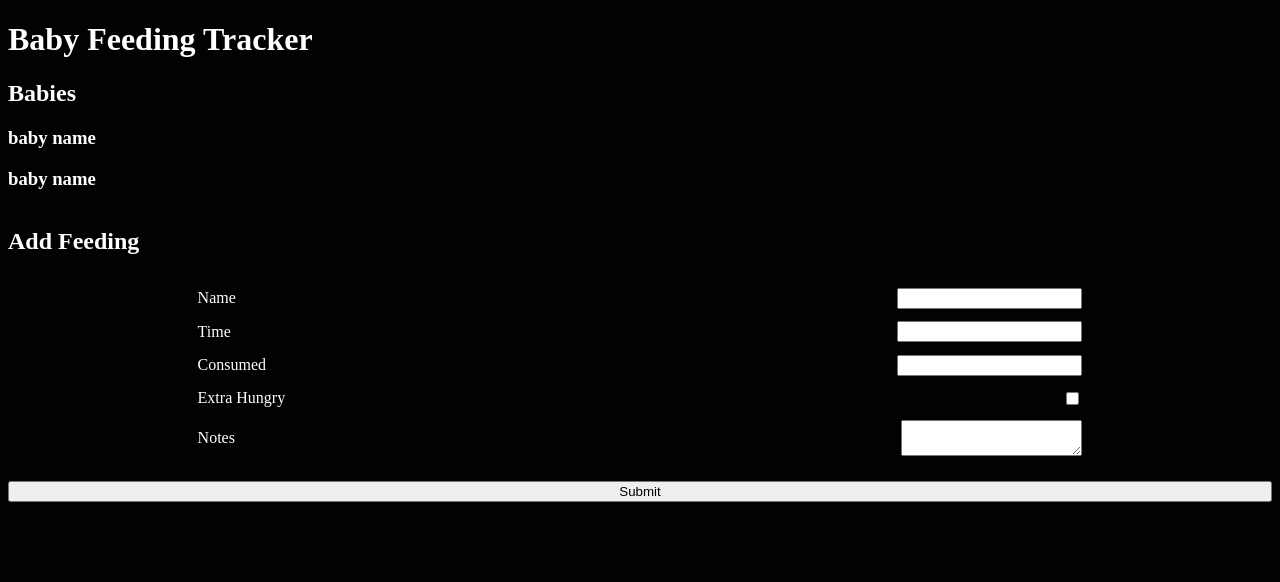
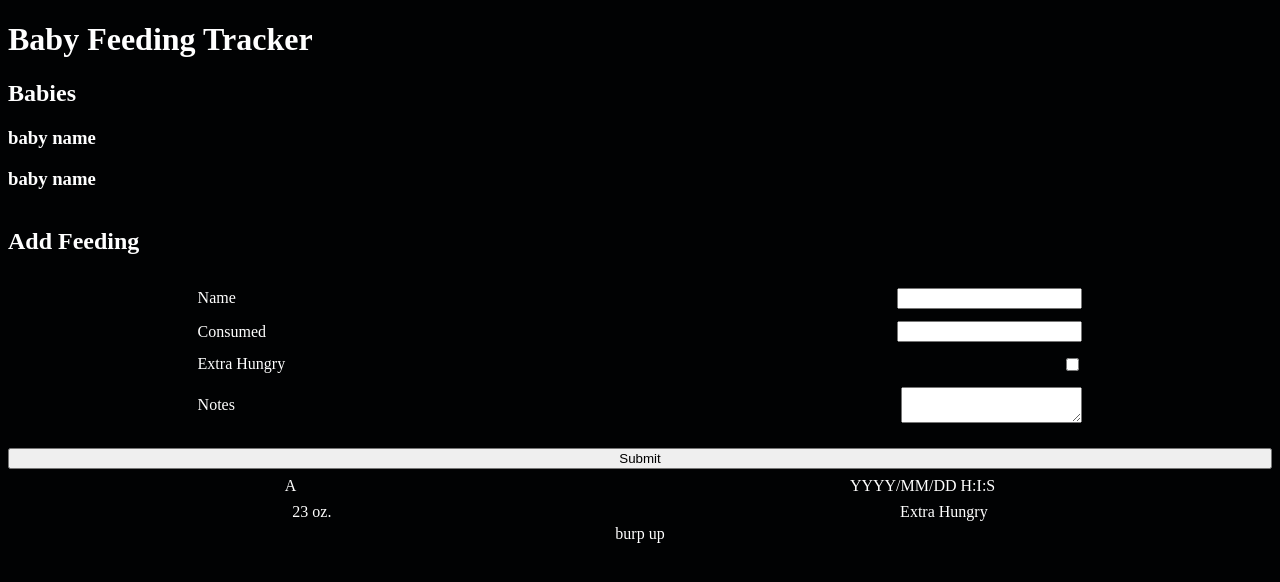
Before and after one commit to Richardaeld/baby-feeding-tacker, a React (Vite) app: page / in a window 1280 px wide. Shown: the top 582 px of the page. Built offline with nearby package versions, Linux system fonts and the light colour scheme.

Commit message:
created/added Feeding and FeedingItem components

```diff
--- a/src/App.jsx
+++ b/src/App.jsx
@@ -1,5 +1,7 @@
 // import { useState } from 'react'
+import { useState } from 'react';
 import { Form } from './components/Form';
+import { Feeding } from './components/Feeding';
 
 const form = {
   header: 'Add Feeding',
@@ -8,10 +10,10 @@ const form = {
       name:'name',
       type: 'input',
     },
-    {
-      name: 'time',
-      type: 'input',
-    },
+    // {
+    //   name: 'time',
+    //   type: 'input',
+    // },
     {
       name: 'consumed',
       type: 'input',
@@ -29,8 +31,33 @@ const form = {
 }
 form.inputs.map(input => input.key = crypto.randomUUID());
 
+const feedings= [
+  {
+      key:crypto.randomUUID,
+      name: 'A',
+      time: "YYYY/MM/DD H:I:S",
+      consumed: 23,
+      extra_hungry: true,
+      notes: 'burp up',
+  }
+];
+
 export function App() {
-  // const [count, setCount] = useState(0)
+  const [feeding, setFeeding] = useState("");
+
+  function addFeeding (feeding) {
+    setFeeding(currentFeedings => [
+      ...currentFeedings,
+      {
+        key:feeding.key,
+        time:new Date(),
+        consumed:feeding.consumed,
+        extra_hungry:feeding.extra_hungry,
+        notes:feeding.notes,
+      }
+    ])
+  }
+
 
   return (
     <main>
@@ -44,8 +71,8 @@ export function App() {
           <h3>baby name</h3>
         </div>
       </div>
-
-    <Form form={form}></Form>
+      <Form form={form}></Form>
+      <Feeding feedings={feedings}/>
 
     </main>
   )
--- /dev/null
+++ b/src/components/Feeding.jsx
@@ -0,0 +1,11 @@
+import FeedingItem from "./FeedingItem";
+
+export function Feeding({ feedings }) {
+  return (
+    <section>
+      {feedings.map(feeding =>
+         <FeedingItem key={feeding.key} feeding={feeding} />)
+      }
+    </section>
+  )
+}
--- /dev/null
+++ b/src/components/FeedingItem.jsx
@@ -0,0 +1,16 @@
+
+export default function FeedingItem({ feeding }) {
+  return (
+      <div className="feeding-item">
+         <div>
+            <div>{feeding.name}</div>
+            <div>{feeding.time}</div>
+         </div>
+         <div>
+            <div>{feeding.consumed} oz.</div>
+            <div>{feeding.extra_hungry ? "Extra Hungry" : ""}</div>
+         </div>
+         <div>{feeding.notes}</div>
+      </div>
+  )
+}
--- a/src/css/index.css
+++ b/src/css/index.css
@@ -21,3 +21,18 @@ form button {
 form label span {
    flex: 1;
 }
+
+.feeding-item {
+   display:flex;
+   flex-direction: column;
+}
+
+.feeding-item div {
+   display: flex;
+   justify-content: space-around;
+   padding-top: .25em;
+}
+
+.feeding-item div:last-child {
+   /* justify-content: start; */
+}
```
